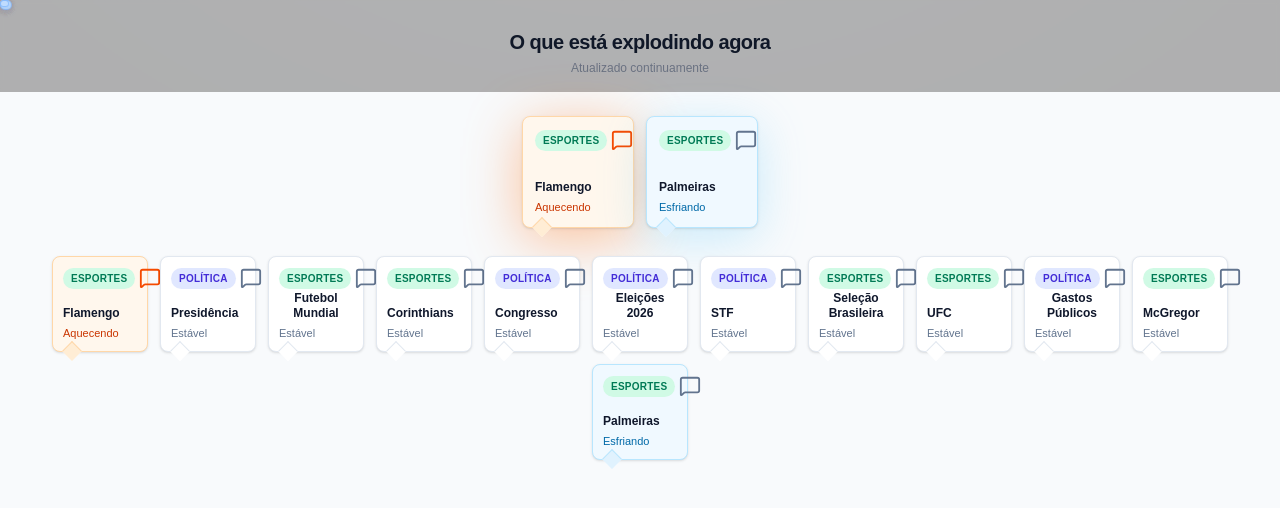
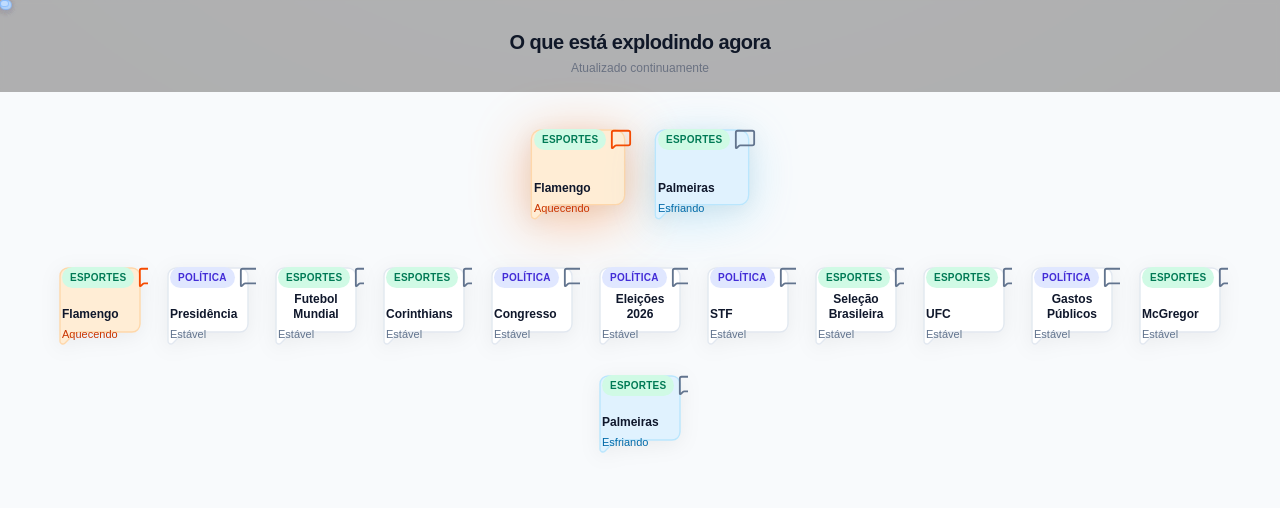
Before and after one commit to AdminAuditavel/com, a Next.js app in the folder com-web/: page / in a window 1280 px wide. Shown: the top 508 px of the page. Built offline with nearby package versions, Linux system fonts and the light colour scheme.

Commit message:
Update BubbleBoard.tsx

```diff
--- a/com-web/src/app/components/BubbleBoard.tsx
+++ b/com-web/src/app/components/BubbleBoard.tsx
@@ -88,63 +88,51 @@
   const isCool = state === "cool";
 
   const sizing = size === "lg" ? "w-28 h-28 p-3" : "w-24 h-24 p-2.5";
-  const palette =
+  const fillColor =
     state === "hot"
-      ? "bg-orange-50 border-orange-200"
+      ? "rgb(255 237 213)" // orange-50
       : state === "cool"
-      ? "bg-sky-50 border-sky-200"
-      : "bg-white border-slate-200";
+      ? "rgb(224 242 254)" // sky-50
+      : "white";
+  const strokeColor =
+    state === "hot"
+      ? "rgb(254 215 170)" // orange-200
+      : state === "cool"
+      ? "rgb(186 230 253)" // sky-200
+      : "rgb(226 232 240)"; // slate-200
 
   return (
     <button
       type="button"
       onClick={onClick}
       className={[
-        "relative overflow-visible",
+        "relative overflow-hidden",
         "flex flex-col justify-between",
-        "rounded-[8px] border shadow-sm",
         "transition hover:-translate-y-[1px] hover:shadow-md active:translate-y-0",
         "focus-visible:outline focus-visible:outline-2 focus-visible:outline-offset-2 focus-visible:outline-orange-400",
         sizing,
-        palette,
       ].join(" ")}
+      style={{
+        filter: "drop-shadow(0 4px 10px rgba(0,0,0,0.06))",
+      }}
     >
-      {/* cauda estilo message-square (canto inferior esquerdo) */}
-      <span
+      {/* fundo em formato message-square via SVG que você mandou */}
+      <svg
         aria-hidden="true"
-        className={[
-          "pointer-events-none absolute -bottom-[7px] left-3",
-          "w-3.5 h-3.5 rotate-45",
-          palette.replace("border", "tail").split(" ")[0], // noop, só para manter array
-        ].join(" ")}
-        style={{
-          background: undefined,
-          borderLeft: undefined,
-          borderTop: undefined,
-        }}
-      />
-      <span
-        aria-hidden="true"
-        className="pointer-events-none absolute -bottom-[7px] left-3 w-3.5 h-3.5 rotate-45"
-        style={{
-          backgroundColor:
-            state === "hot" ? "rgb(255 237 213)" : state === "cool" ? "rgb(224 242 254)" : "white",
-          borderLeft:
-            state === "hot"
-              ? "1px solid rgb(254 215 170)"
-              : state === "cool"
-              ? "1px solid rgb(186 230 253)"
-              : "1px solid rgb(226 232 240)",
-          borderTop:
-            state === "hot"
-              ? "1px solid rgb(254 215 170)"
-              : state === "cool"
-              ? "1px solid rgb(186 230 253)"
-              : "1px solid rgb(226 232 240)",
-        }}
-      />
+        className="absolute inset-0 w-full h-full"
+        viewBox="0 0 24 24"
+        preserveAspectRatio="none"
+      >
+        <path
+          d="M22 17a2 2 0 0 1-2 2H6.828a2 2 0 0 0-1.414.586l-2.202 2.202A.71.71 0 0 1 2 21.286V5a2 2 0 0 1 2-2h16a2 2 0 0 1 2 2z"
+          fill={fillColor}
+          stroke={strokeColor}
+          strokeWidth={1.4}
+          vectorEffect="non-scaling-stroke"
+        />
+      </svg>
 
-      <div className="flex items-center justify-between gap-1">
+      <div className="relative z-10 flex items-center justify-between gap-1">
         <span
           className={[
             "rounded-full px-2 py-[3px] text-[10px] font-semibold tracking-wide",
@@ -156,7 +144,7 @@
         <MessageSquareIcon hot={isHot} />
       </div>
 
-      <div className="flex flex-col items-start gap-1">
+      <div className="relative z-10 flex flex-col items-start gap-1">
         <span className="text-[12px] font-semibold leading-tight text-slate-900">{bubble.label}</span>
         <span
           className={[
```
